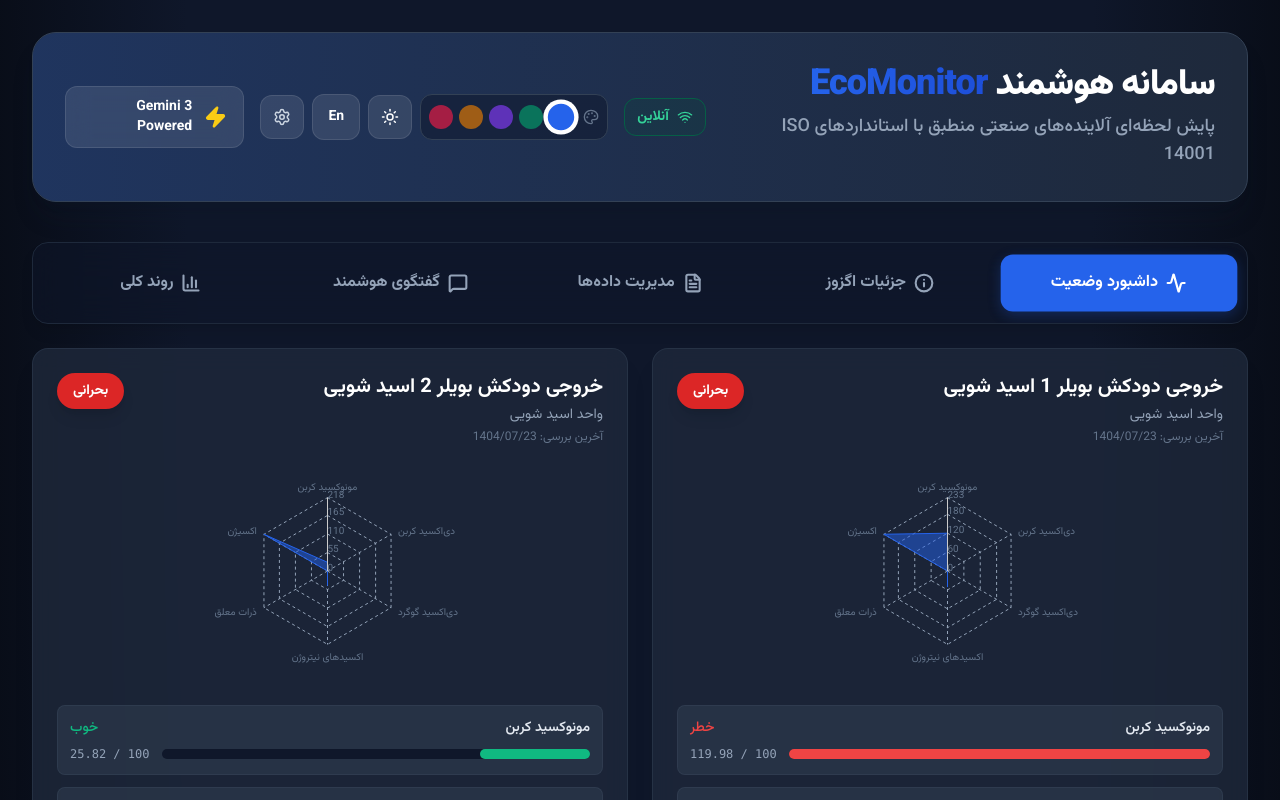
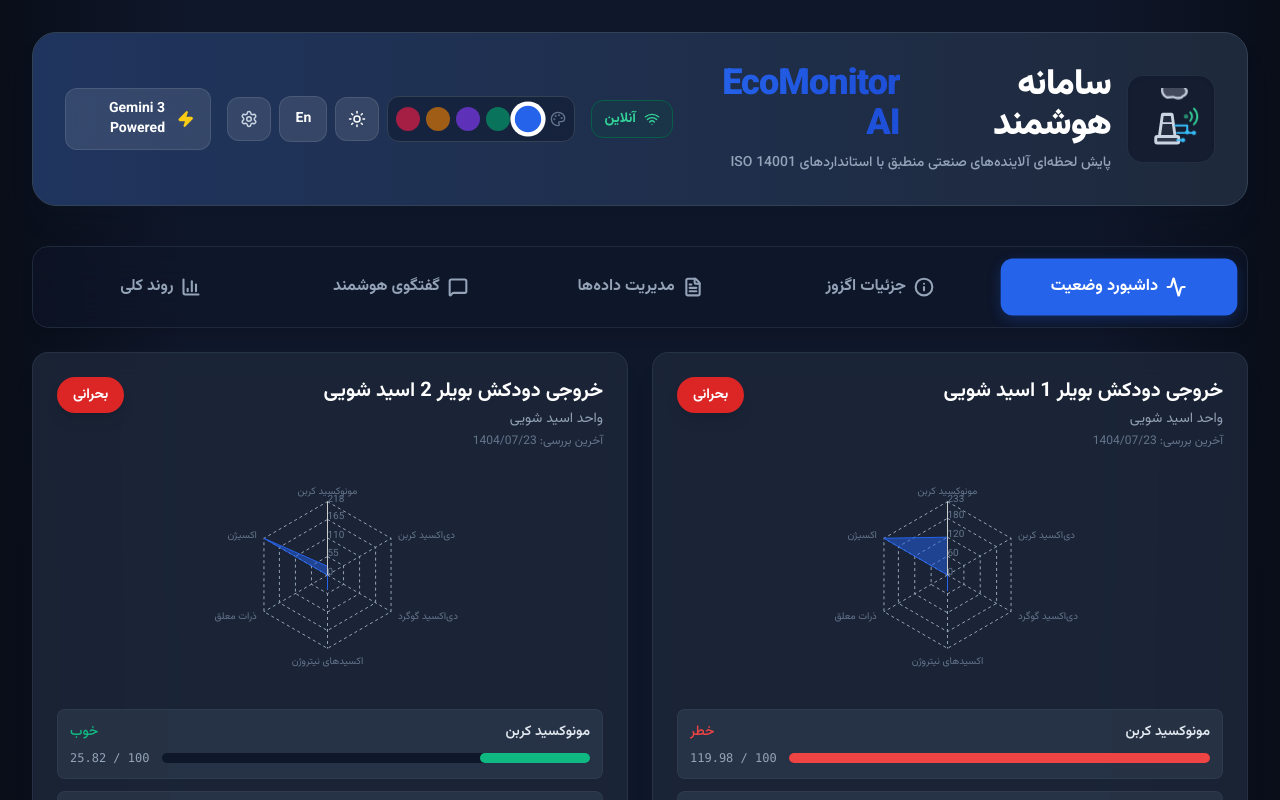
Before and after one commit to persia67/Eco-Monitor-Ai, a React (Vite) app: page / in a window 1280 px wide. Shown: the top 800 px of the page. Built offline with nearby package versions, Linux system fonts and the light colour scheme.

Commit message:
feat(ui): add AppLogo and deployment playbook
- Implement AppLogo component for branding
- Integrate logo into the main dashboard header
- Add Ansible playbook for production deployment

```diff
--- a/App.tsx
+++ b/App.tsx
@@ -11,6 +11,7 @@
 import { INITIAL_EXHAUSTS } from './constants';
 import { generateExhaustAnalysis } from './services/geminiService';
 import { useSettings, AccentColor } from './contexts/SettingsContext';
+import { AppLogo } from './components/AppLogo';
 
 const App: React.FC = () => {
   const [activeTab, setActiveTab] = useState<TabType | 'chat'>('dashboard');
@@ -167,13 +168,19 @@
              />
 
             <div className="relative z-10 flex flex-col lg:flex-row justify-between items-center gap-6">
-              <div className="text-center lg:text-right">
-                <h1 className="text-2xl md:text-3xl lg:text-4xl font-black mb-2 tracking-tight">
-                  {t('app.title')} <span className="text-transparent bg-clip-text" style={{ backgroundImage: `linear-gradient(to right, ${themeColors.primary}, ${themeColors.hover})` }}>EcoMonitor</span>
-                </h1>
-                <p className="text-slate-600 dark:text-slate-400 font-medium text-sm md:text-lg max-w-2xl">
-                  {t('app.subtitle')}
-                </p>
+              <div className="flex flex-col sm:flex-row items-center gap-4 text-center sm:text-right">
+                <div className="p-3 bg-slate-100 dark:bg-slate-900/60 rounded-2xl border border-gray-200 dark:border-slate-700/50 shadow-inner flex items-center justify-center shrink-0">
+                  <AppLogo size={62} animated={true} />
+                </div>
+                <div>
+                  <h1 className="text-2xl md:text-3xl lg:text-4xl font-black mb-2 tracking-tight flex flex-col sm:flex-row items-center gap-2 justify-center sm:justify-start">
+                    <span>{t('app.title')}</span>
+                    <span className="text-transparent bg-clip-text" style={{ backgroundImage: `linear-gradient(to right, ${themeColors.primary}, ${themeColors.hover})` }}>EcoMonitor AI</span>
+                  </h1>
+                  <p className="text-slate-600 dark:text-slate-400 font-medium text-xs md:text-sm max-w-2xl">
+                    {t('app.subtitle')}
+                  </p>
+                </div>
               </div>
 
               <div className="flex flex-col sm:flex-row items-center gap-4 w-full sm:w-auto">
--- /dev/null
+++ b/components/AppLogo.tsx
@@ -0,0 +1,171 @@
+import React from 'react';
+
+interface AppLogoProps {
+  className?: string;
+  size?: number;
+  animated?: boolean;
+}
+
+export const AppLogo: React.FC<AppLogoProps> = ({ className = '', size = 48, animated = true }) => {
+  return (
+    <div className={`relative flex items-center justify-center ${className}`} style={{ width: size, height: size }}>
+      <svg
+        width="100%"
+        height="100%"
+        viewBox="0 0 512 512"
+        fill="none"
+        xmlns="http://www.w3.org/2000/svg"
+        className="text-slate-700 dark:text-slate-300 transition-colors duration-300"
+      >
+        {/* Background Subtle Shading or Container (optional, keep it clean and empty per style guidelines) */}
+
+        {/* --- 1. Industrial Chimney (Left) --- */}
+        {/* Main Chimney Body (Trapezoid-shaped stack) */}
+        <path
+          d="M185 220 L265 220 L290 400 L160 400 Z"
+          stroke="currentColor"
+          strokeWidth="24"
+          strokeLinecap="round"
+          strokeLinejoin="round"
+          fill="currentColor"
+          fillOpacity="0.08"
+        />
+        {/* Top Rim Collar */}
+        <rect
+          x="180"
+          y="205"
+          width="90"
+          height="16"
+          rx="8"
+          fill="currentColor"
+        />
+        {/* Bottom Base Collar */}
+        <rect
+          x="130"
+          y="400"
+          width="190"
+          height="54"
+          rx="12"
+          stroke="currentColor"
+          strokeWidth="24"
+          strokeLinejoin="round"
+          fill="currentColor"
+          fillOpacity="0.15"
+        />
+        {/* Decorative Horizontal Stack Band (Divide-style) */}
+        <line
+          x1="180"
+          y1="290"
+          x2="270"
+          y2="290"
+          stroke="currentColor"
+          strokeWidth="16"
+          strokeLinecap="round"
+        />
+
+        {/* --- 2. Emissions / Smoke Cloud (Top Center-Left) --- */}
+        <g className={animated ? "animate-[bounce_3s_infinite_ease-in-out]" : ""}>
+          {/* Main puffy cloud billowing from stack */}
+          <path
+            d="M 225 190
+               C 180 170, 160 110, 210 80
+               C 210 50,  270 40,  300 70
+               C 330 50,  380 70,  370 110
+               C 390 130, 390 170, 350 180
+               C 350 195, 290 200, 275 185
+               Z"
+            fill="currentColor"
+            fillOpacity="0.25"
+            stroke="currentColor"
+            strokeWidth="18"
+            strokeLinecap="round"
+            strokeLinejoin="round"
+          />
+        </g>
+
+        {/* --- 3. IoT / Wireless Waves (Top Right) --- */}
+        <g className="text-emerald-500 dark:text-emerald-400">
+          {/* Signal Source Node */}
+          <circle
+            cx="380"
+            cy="235"
+            r="18"
+            fill="currentColor"
+            className={animated ? "animate-pulse" : ""}
+          />
+          {/* Inner Signal Wave Arc */}
+          <path
+            d="M 415 200 A 50 50 0 0 1 415 270"
+            stroke="currentColor"
+            strokeWidth="16"
+            strokeLinecap="round"
+            fill="none"
+          />
+          {/* Outer Signal Wave Arc */}
+          <path
+            d="M 445 170 A 90 90 0 0 1 445 300"
+            stroke="currentColor"
+            strokeWidth="16"
+            strokeLinecap="round"
+            fill="none"
+          />
+        </g>
+
+        {/* --- 4. Smart Circuit Traces / Data Nodes (Bottom Right) --- */}
+        <g className="text-sky-500 dark:text-sky-400">
+          {/* Line 1: Upper trace */}
+          <path
+            d="M 290 310 L 390 310 L 390 360"
+            stroke="currentColor"
+            strokeWidth="16"
+            strokeLinecap="round"
+            strokeLinejoin="round"
+            fill="none"
+          />
+          <circle
+            cx="390"
+            cy="365"
+            r="16"
+            fill="currentColor"
+            stroke="currentColor"
+            strokeWidth="4"
+          />
+
+          {/* Line 2: Middle trace */}
+          <path
+            d="M 305 370 L 440 370"
+            stroke="currentColor"
+            strokeWidth="16"
+            strokeLinecap="round"
+            fill="none"
+          />
+          <circle
+            cx="445"
+            cy="370"
+            r="16"
+            fill="currentColor"
+            stroke="currentColor"
+            strokeWidth="4"
+          />
+
+          {/* Line 3: Lower trace */}
+          <path
+            d="M 305 430 L 350 430"
+            stroke="currentColor"
+            strokeWidth="16"
+            strokeLinecap="round"
+            fill="none"
+          />
+          <circle
+            cx="355"
+            cy="430"
+            r="16"
+            fill="currentColor"
+            stroke="currentColor"
+            strokeWidth="4"
+          />
+        </g>
+      </svg>
+    </div>
+  );
+};
```
Also changed, not shown: playbook.yml (added, +138 -0 lines), src/assets/images/app_logo_1780298420689.png (added).
